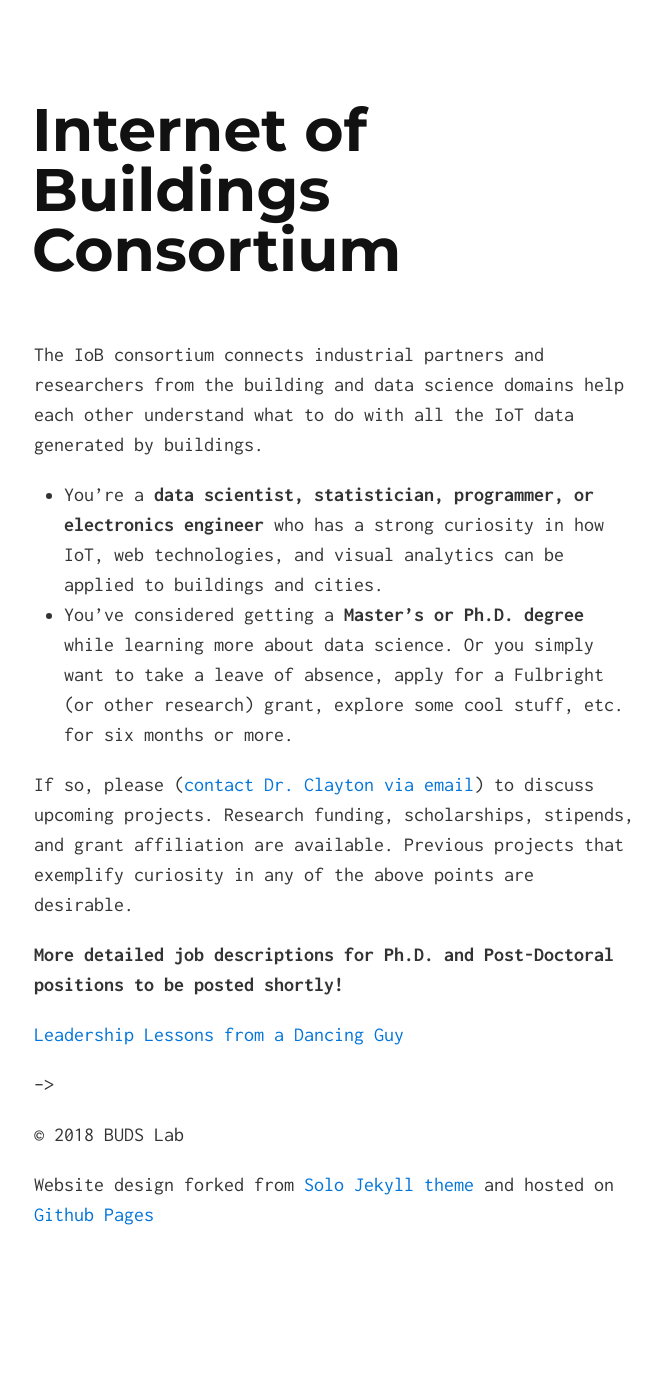
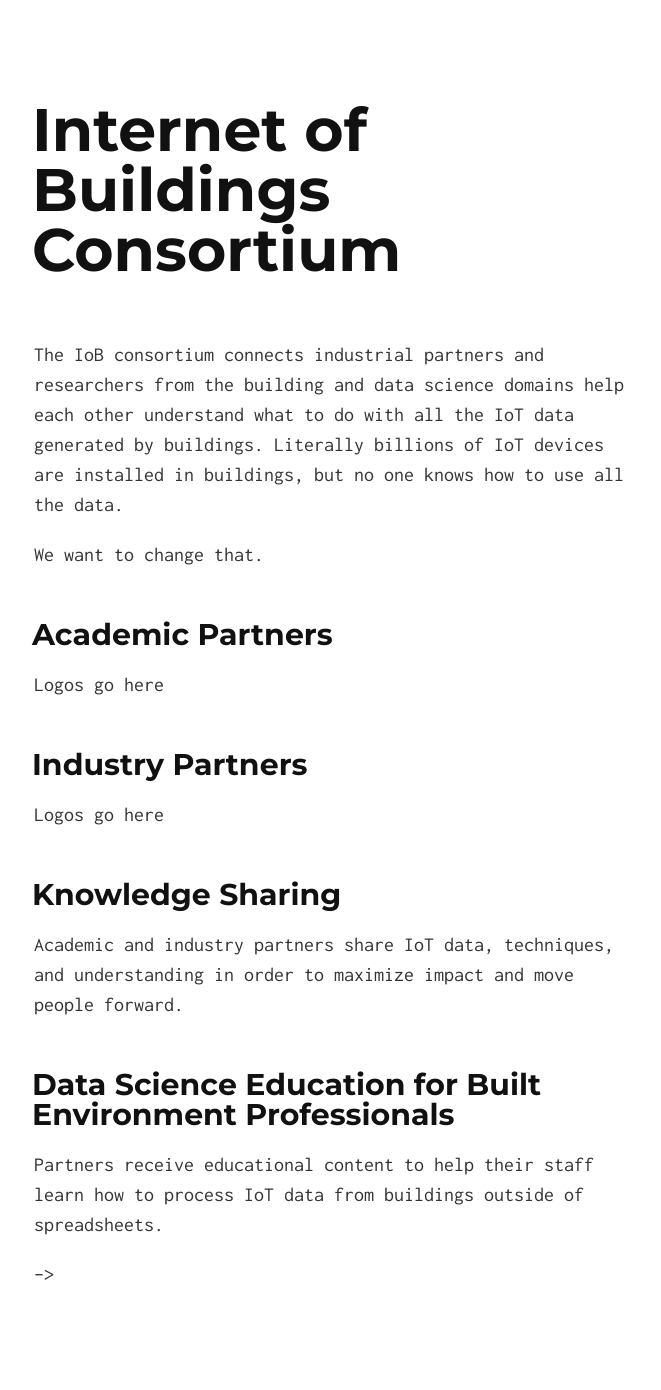
Before and after one commit to buds-lab/iob, a Jekyll site: the page built from index.md, in a window 1280 px wide. Shown: the whole page, without its empty margins (306-967 px from the left). Built offline with Jekyll 4.4.1, drawn with Linux system fonts in a browser that asks for light colours; our own code applies the rules of GitHub Pages for plain Markdown files; before the commit the page ends 1330 px from its top, so only the background shows below that.

Commit message:
added content to homepage

```diff
--- a/index.md
+++ b/index.md
@@ -4,7 +4,25 @@ layout: default
 
 # Internet of Buildings Consortium
 
-The IoB consortium connects industrial partners and researchers from the building and data science domains help each other understand what to do with all the IoT data generated by buildings.
+The IoB consortium connects industrial partners and researchers from the building and data science domains help each other understand what to do with all the IoT data generated by buildings. Literally billions of IoT devices are installed in buildings, but no one knows how to use all the data.
+
+We want to change that.
+
+## Academic Partners
+
+Logos go here
+
+## Industry Partners
+
+Logos go here
+
+## Knowledge Sharing
+
+Academic and industry partners share IoT data, techniques, and understanding in order to maximize impact and move people forward.
+
+## Data Science Education for Built Environment Professionals
+
+Partners receive educational content to help their staff learn how to process IoT data from buildings outside of spreadsheets.
 
 <!--
 BUDS Lab is in the [Dept. of Building](https://nus.edu/2mzJmtt){:target="_blank"} in the [School of Design and Environment](https://nus.edu/2myAMKc){:target="_blank"} at the [National University of Singapore (NUS)](https://nus.edu/2nsFXuj){:target="_blank"}. [NUS is the #1 ranked university in Asia and is in the top 25 globally.](https://nus.edu/2nczgAk){:target="_blank"}
@@ -47,25 +65,25 @@ Do any (or all) of these situations describe you?
 * You're an **architect, mechanical or electrical engineer, energy simulator, urban planner, or any other type of building industry professional** who has an intense curiosity in how huge amounts of temporal, spatial, and meta data about buildings and cities will change the way we design, operate, and inhabit these entities.
 <!-- You've gotten tired of using spreadsheets, and have started using scripting languages such as [Python](https://www.python.org/){:target="_blank"} or [R](https://www.r-project.org/){:target="_blank"} to process larger amounts of sensor or spatial data from buildings or building information models.  -->
 <!-- You want to learn more about *data science and informatics* -->
-* You're a **data scientist, statistician, programmer, or electronics engineer** who has a strong curiosity in how IoT, web technologies, and visual analytics can be applied to buildings and cities.
-<!-- You've used [particle cores](https://www.particle.io/){:target="_blank"} to design your own indoor environmental sensor device and dashboard and are annoying your colleagues about how much you know about indoor air quality.  -->
+<!-- * You're a **data scientist, statistician, programmer, or electronics engineer** who has a strong curiosity in how IoT, web technologies, and visual analytics can be applied to buildings and cities.
+ --><!-- You've used [particle cores](https://www.particle.io/){:target="_blank"} to design your own indoor environmental sensor device and dashboard and are annoying your colleagues about how much you know about indoor air quality.  -->
 <!-- *You want to learn more about buildings and cities.*  -->
-* You've considered getting a **Master's or Ph.D. degree** while learning more about data science. Or you simply want to take a leave of absence, apply for a Fulbright (or other research) grant, explore some cool stuff, etc. for six months or more.
-<!-- *You want to learn more about academia and making an impact with reproducible research.* -->
+<!-- * You've considered getting a **Master's or Ph.D. degree** while learning more about data science. Or you simply want to take a leave of absence, apply for a Fulbright (or other research) grant, explore some cool stuff, etc. for six months or more.
+ --><!-- *You want to learn more about academia and making an impact with reproducible research.* -->
 <!-- * You're very curious about other cultures and the concept of living and working in one of the **world's most diverse and culturally rich Asian cities**.  -->
 <!-- *You want to learn more about Asia.* -->
 
-If so, please ([contact Dr. Clayton via email](mailto:clayton@nus.edu.sg)) to discuss upcoming projects. Research funding, scholarships, stipends, and grant affiliation are available. Previous projects that exemplify curiosity in any of the above points are desirable.
+<!-- If so, please ([contact Dr. Clayton via email](mailto:clayton@nus.edu.sg)) to discuss upcoming projects. Research funding, scholarships, stipends, and grant affiliation are available. Previous projects that exemplify curiosity in any of the above points are desirable. -->
 
-**More detailed job descriptions for Ph.D. and Post-Doctoral positions to be posted shortly!**
-
-[Leadership Lessons from a Dancing Guy](http://bit.ly/2mzHS2I){:target="_blank"}
+<!-- **More detailed job descriptions for Ph.D. and Post-Doctoral positions to be posted shortly!**
+ -->
+<!-- [Leadership Lessons from a Dancing Guy](http://bit.ly/2mzHS2I){:target="_blank"}
 
  -->
 
-&copy; 2018 BUDS Lab
-
-Website design forked from [Solo Jekyll theme](https://chibicode.github.io/solo/){:target="_blank"} and hosted on [Github Pages](https://pages.github.com/){:target="_blank"}
+<!-- &copy; 2018 BUDS Lab --> -->
+<!--
+Website design forked from [Solo Jekyll theme](https://chibicode.github.io/solo/){:target="_blank"} and hosted on [Github Pages](https://pages.github.com/){:target="_blank"} -->
 
 
 
```
